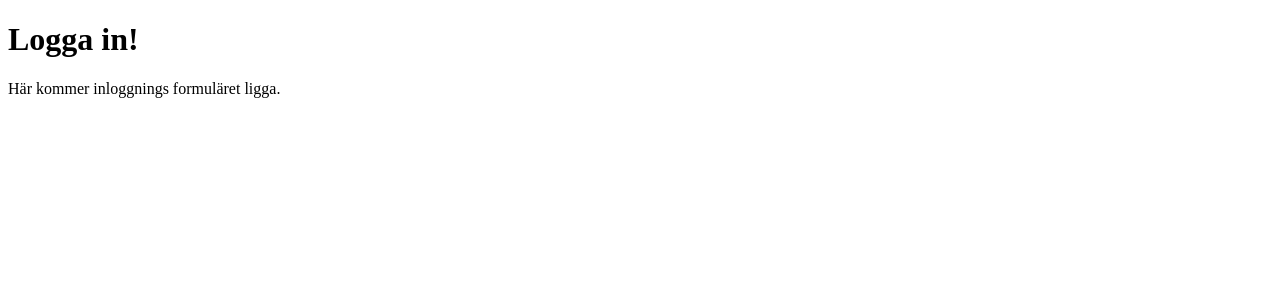
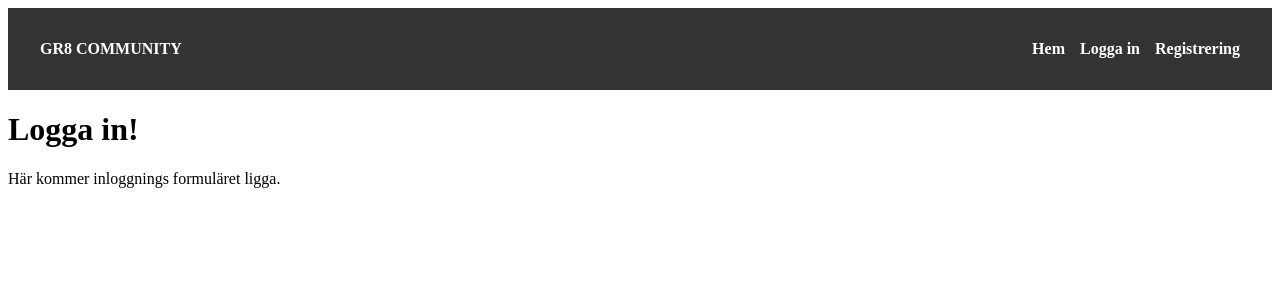
Before and after one commit to AntonSatt/mallo, a React (Vite) app in the folder frontend/Gr8/: page /login in a window 1280 px wide. Shown: the top 300 px of the page. Built offline with nearby package versions, Linux system fonts and the light colour scheme.

Commit message:
Inplemented navbar KAN-19. Added links in navbar KAN-20

```diff
--- a/frontend/Gr8/src/App.jsx
+++ b/frontend/Gr8/src/App.jsx
@@ -1,5 +1,6 @@
 import './App.css'
 import { BrowserRouter as Router, Routes, Route } from 'react-router-dom'
+import Navbar from './components/layout/Navbar'
 import HomePage from './pages/HomePage'
 import LoginPage from './pages/LoginPage'
 import RegisterPage from './pages/RegisterPage'
@@ -10,6 +11,7 @@ function App() {
   return (
     <>
     <Router>
+      <Navbar />
       <Routes>
         <Route path='/' element={<HomePage />} />
         <Route path='/login' element={<LoginPage />} />
--- /dev/null
+++ b/frontend/Gr8/src/components/layout/Navbar.jsx
@@ -0,0 +1,41 @@
+import React from 'react'
+import { Link } from 'react-router-dom'
+
+const Navbar = () => {
+    return (
+        <nav style={styles.nav}>
+            <div style={styles.logo}>
+                <Link to='/' style={styles.link}>GR8 COMMUNITY</Link>
+            </div>
+            <ul style={styles.navLinks}>
+                <li><Link to='/' style={styles.link}>Hem</Link></li>
+                <li><Link to='/login' style={styles.link}>Logga in</Link></li>
+                <li><Link to='/register' style={styles.link}>Registrering</Link></li>
+            </ul>
+        </nav>
+    )
+}
+
+/* Super simple design. delete this later. */
+const styles = {
+    nav: {
+        display: 'flex',
+        justifyContent: 'space-between',
+        alignItems: 'center',
+        padding: '1rem 2rem',
+        background: '#333',
+        color: '#fff'
+    },
+    navLinks: {
+        display: 'flex',
+        listStyle: 'none',
+        gap: '15px',
+    },
+    link: {
+        color: '#fff',
+        textDecoration: 'none',
+        fontWeight: 'bold'
+    }
+}
+
+export default Navbar;
```
